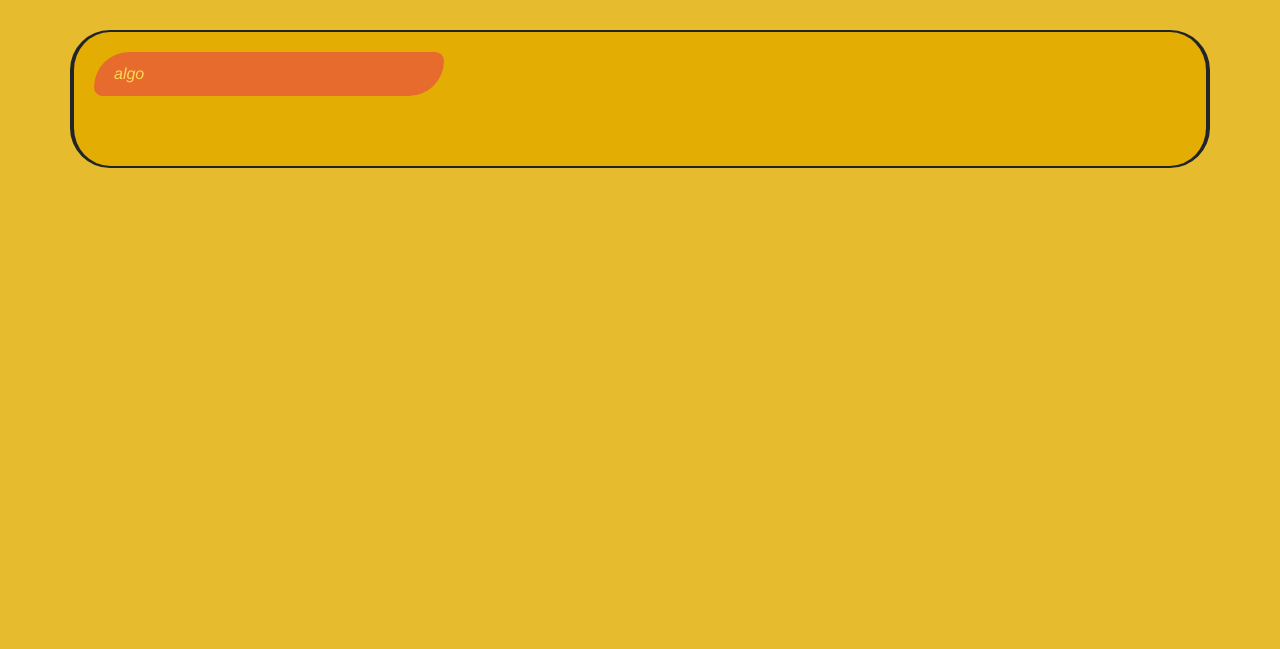
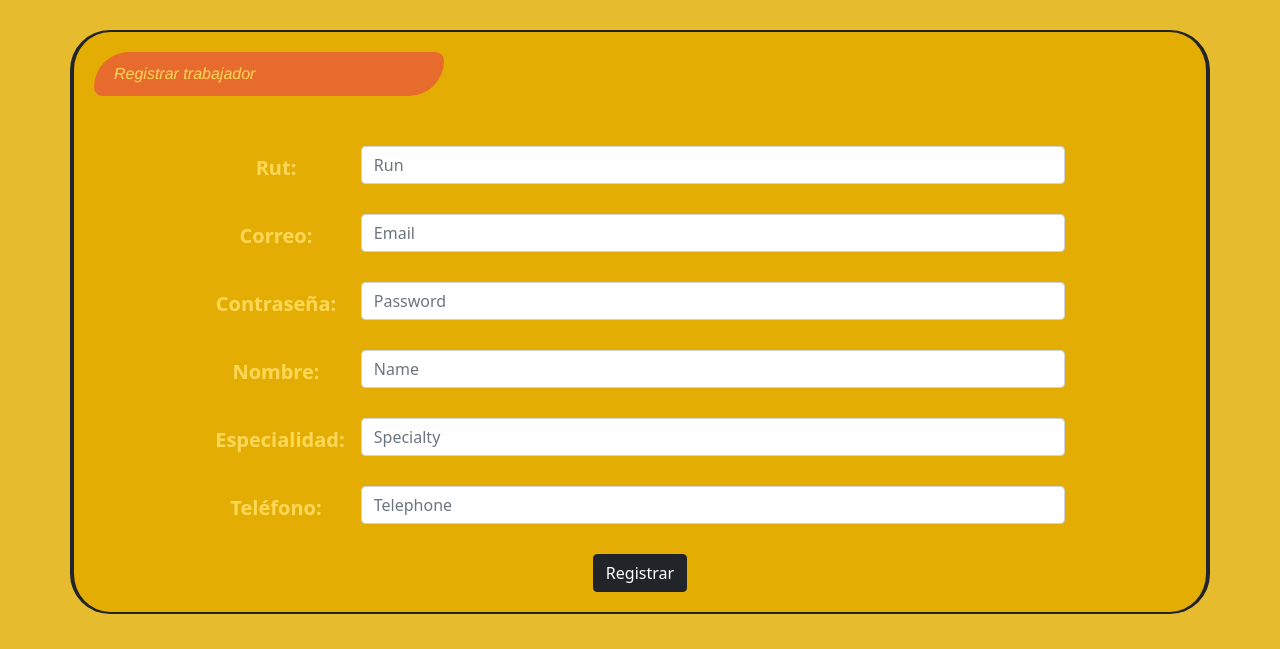
Before and after one commit to Naxhunter/Entrega_3_y_4_por_siacaso, a Django app: page /REGWORK in a window 1280 px wide. Shown: the part 151-800 px from the top of the page. Run offline with Django 3.2, Linux system fonts and the light colour scheme; some libraries are stand-ins or nearby versions.

Commit message:
registro trabajador listoko

```diff
--- a/sitiosApp/templates/register_work.html
+++ b/sitiosApp/templates/register_work.html
@@ -19,13 +19,71 @@
 
 
 {% block titulo %}
-<!-- añada el título--> algo
+Registrar trabajador
 {% endblock titulo %}
 
 {% block contenido %}
 <!-- añada el contenido personal de la página -->
+
+<form action="" method="POST" onsubmit="return validar_trabajador()">
+    {% csrf_token %}
+    <div class="form-group row">
+        <label for="names" class="col-sm-2 col-form-label"style="color:#ffd859; font-size: 20px; font-weight: bold;">Rut: </label>
+        <div class="col-sm-10">
+            <input type="text" class="form-control" name="name" id="name" placeholder="Run">
+        </div>
+        <div id="error_2"></div>
+    </div>
+    <br>
+    <div class="form-group row">
+        <label for="emaillog" class="col-sm-2 col-form-label"
+            style="color:#ffd859; font-size: 20px; font-weight: bold;">Correo: </label>
+        <div class="col-sm-10">
+            <input type="email" class="form-control" id="emaillog" placeholder="Email">
+        </div>
+        <div class="error_1"></div>
+    </div>
+    <br>
+    <div class="form-group row">
+        <label for="passlog" class="col-sm-2 col-form-label"
+            style="color:#ffd859; font-size: 20px; font-weight: bold;">Contraseña: </label>
+        <div class="col-sm-10">
+            <input type="password" class="form-control" id="passlog" placeholder="Password">
+        </div>
+        <div class="error_1"></div>
+    </div>
+    <br>
+    <div class="form-group row">
+        <label for="names" class="col-sm-2 col-form-label"style="color:#ffd859; font-size: 20px; font-weight: bold;">Nombre: </label>
+        <div class="col-sm-10">
+            <input type="text" class="form-control" name="name" id="name" placeholder="Name">
+        </div>
+        <div id="error_2"></div>
+    </div>
+    <br>
+    <div class="form-group row">
+        <label for="names" class="col-sm-2 col-form-label"style="color:#ffd859; font-size: 20px; font-weight: bold;">Especialidad: </label>
+        <div class="col-sm-10">
+            <input type="text" class="form-control" name="name" id="name" placeholder="Specialty">
+        </div>
+        <div id="error_2"></div>
+    </div>
+    <br>
+    <div class="form-group row">
+        <label for="names" class="col-sm-2 col-form-label"style="color:#ffd859; font-size: 20px; font-weight: bold;">Teléfono: </label>
+        <div class="col-sm-10">
+            <input type="text" class="form-control" name="name" id="name" placeholder="Telephone">
+        </div>
+        <div id="error_2"></div>
+    </div>
+    <br>
+    <div clas="form-group">
+        <button type="submit" class="btn btn-dark">Registrar</button>
+    </div>
+</form>
 {% endblock contenido %}
 
 {% block js %}
 <!-- añada sus scripts -->
+<script src="{%static 'js/jspersonal/registrotrab.js'%}"></script>
 {% endblock js %}
```
